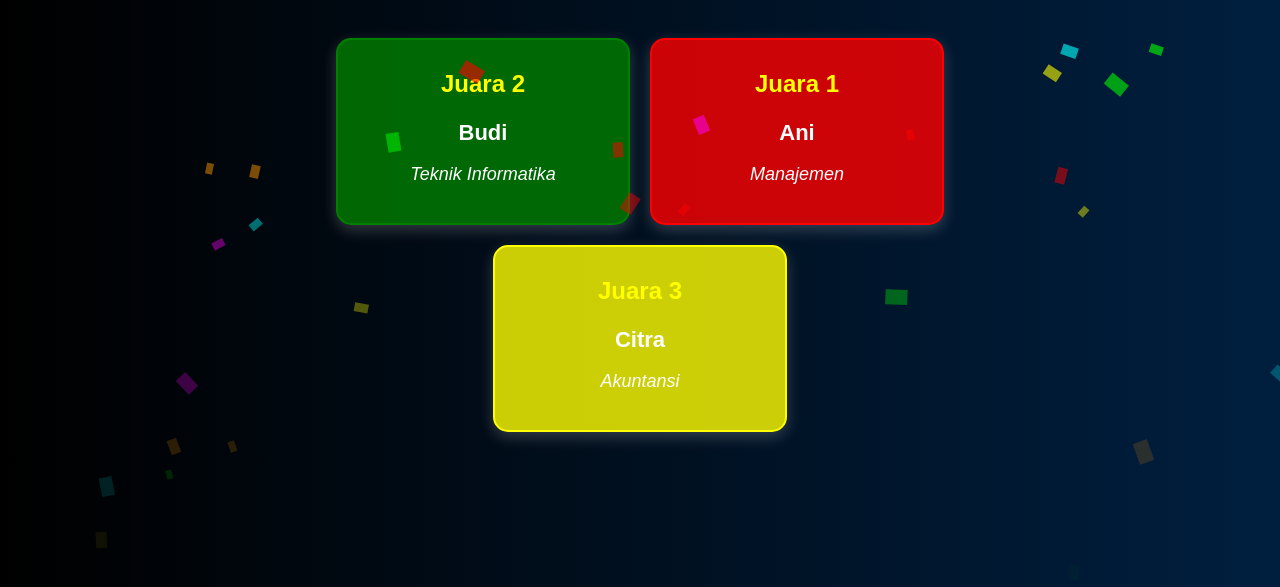
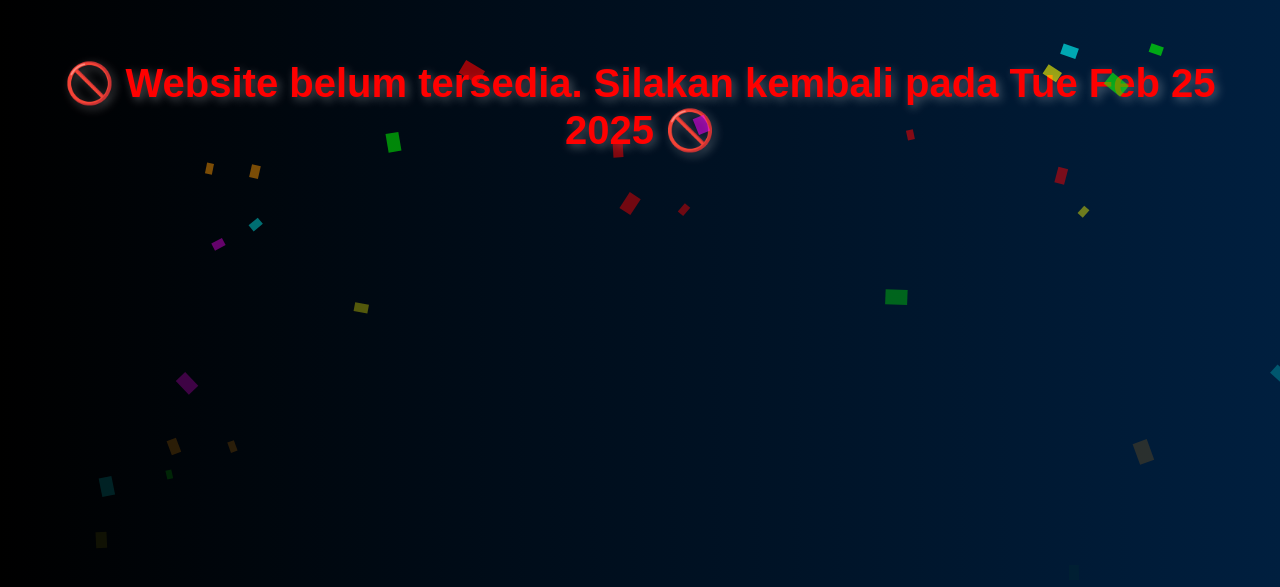
Before and after one commit to kuiz-ops/kuiserpeel, a plain HTML site: page index.html in a window 1280 px wide. Shown: the part 213-800 px from the top of the page. Drawn offline with Linux system fonts and the light colour scheme.

Commit message:
Update index.html

```diff
--- a/index.html
+++ b/index.html
@@ -42,7 +42,7 @@
 
 <script>
     // Tentukan tanggal rilis (format: YYYY-MM-DD)
-    const releaseDate = new Date("2025-02-13"); // Ganti dengan tanggal yang kamu inginkan
+    const releaseDate = new Date("2025-02-25"); // Ganti dengan tanggal yang kamu inginkan
     const currentDate = new Date(); // Ambil tanggal saat ini
 
     // Jika tanggal sekarang kurang dari tanggal rilis, tampilkan pesan & blok akses
```
